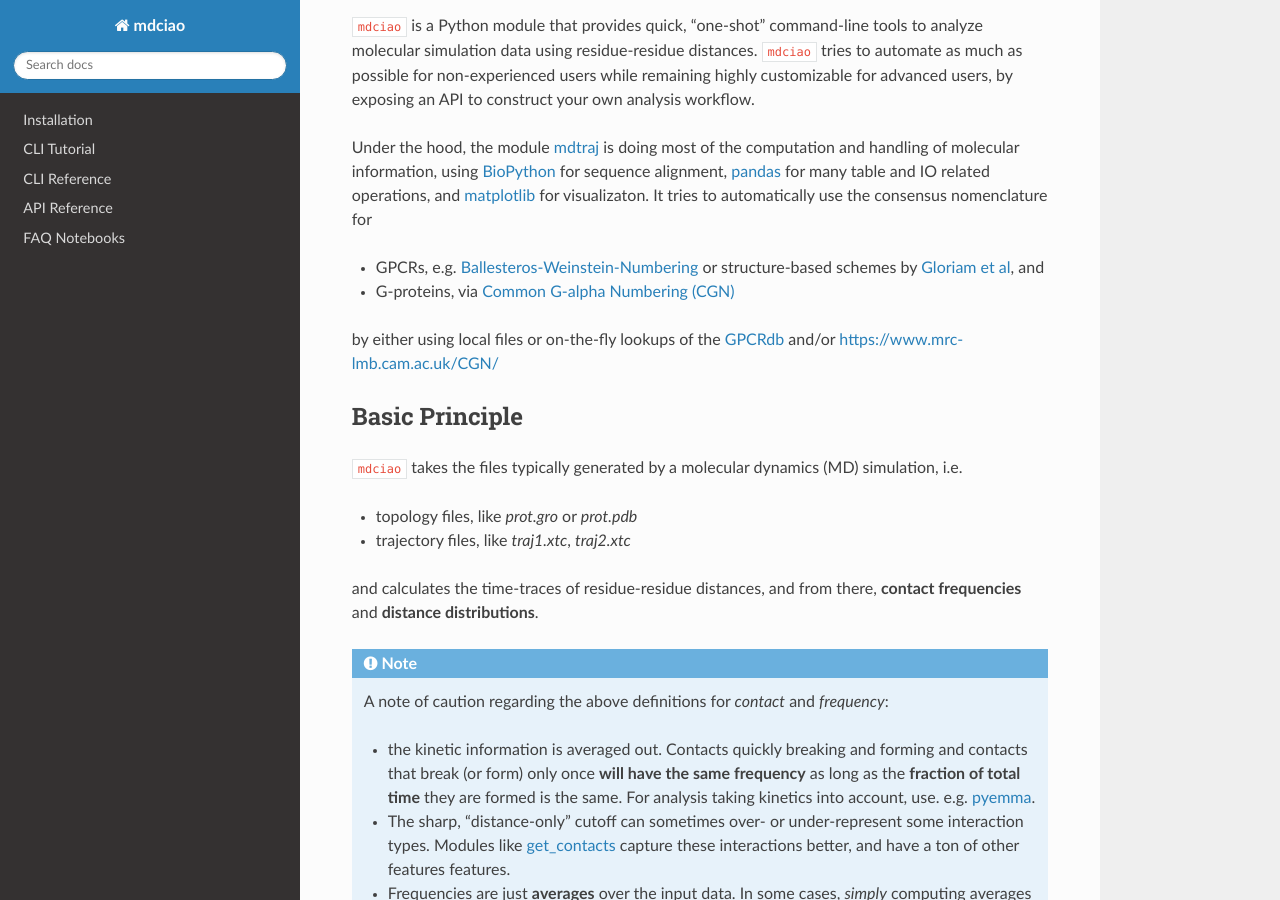
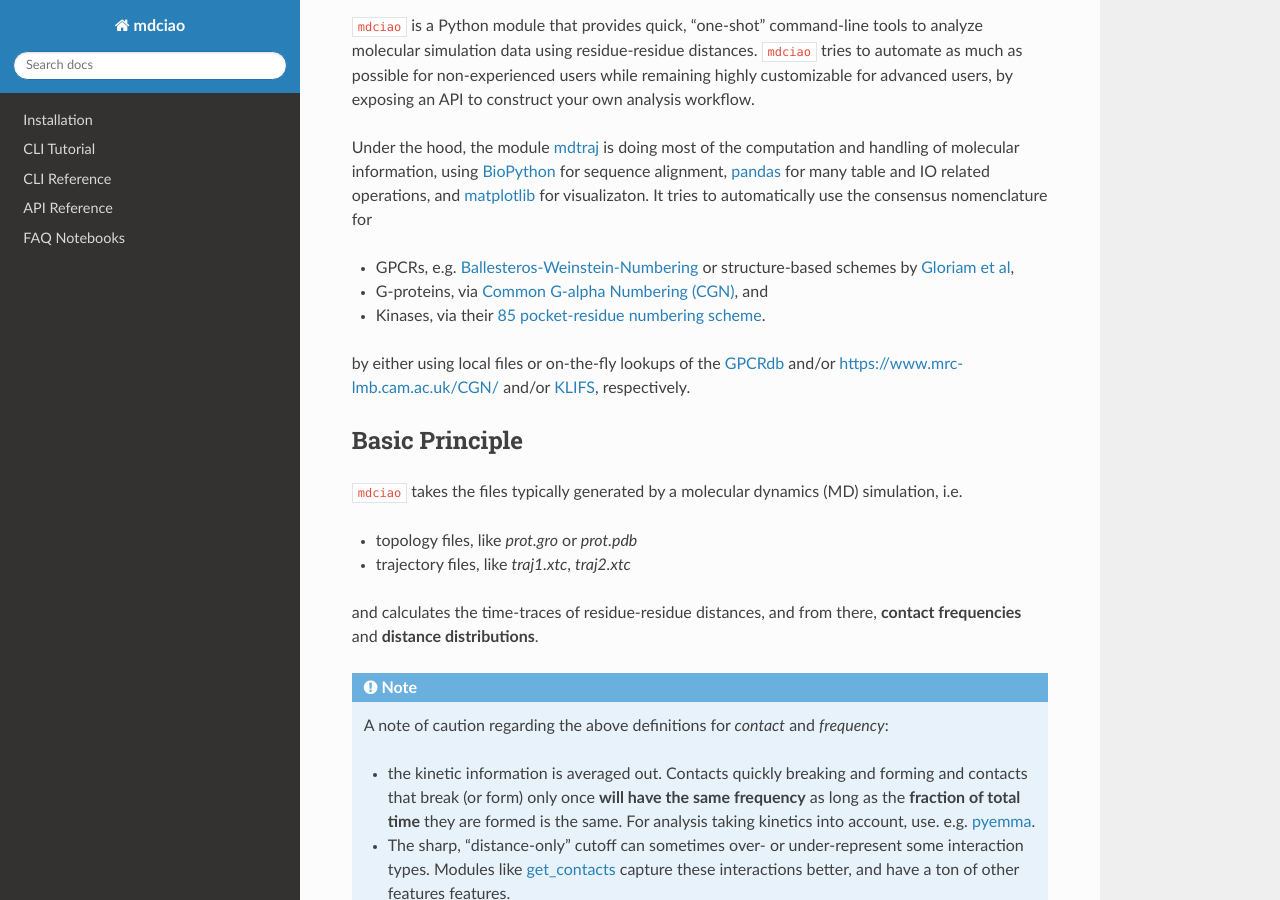
Before and after one commit to gph82/mdciao, a Sphinx documentation site: the page built from doc/index.rst, in a window 1280 px wide and 900 px high, scrolled down 1022 px. Built offline with Sphinx 7.4.7 and the Read the Docs theme 2.0.0, drawn with Linux system fonts in a browser that asks for light colours; pages that are not in the unit, such as notebooks, are missing from menus.

Commit message:
[index, README] added KLIFS on the menu

```diff
--- a/doc/index.rst
+++ b/doc/index.rst
@@ -22,11 +22,12 @@ mdciao: Analysis of Molecular Dynamics Simulations Using Residue Neighborhoods
 
 Under the hood, the module `mdtraj <https://mdtraj.org/>`_ is doing most of the computation and handling of molecular information, using `BioPython <https://biopython.org/>`_ for sequence alignment, `pandas <https://pandas.pydata.org/>`_ for many table and IO related operations, and `matplotlib <https://matplotlib.org>`_ for visualizaton. It tries to automatically use the consensus nomenclature for
 
-* GPCRs, e.g. `Ballesteros-Weinstein-Numbering <https://www.sciencedirect.com/science/article/pii/S1043947105800497>`_ or structure-based schemes by `Gloriam et al <https://doi.org/10.1016/j.tips.2014.11.001>`_, and
-* G-proteins, via `Common G-alpha Numbering (CGN) <https://www.mrc-lmb.cam.ac.uk/CGN/faq.html>`_
+* GPCRs, e.g. `Ballesteros-Weinstein-Numbering <https://www.sciencedirect.com/science/article/pii/S1043947105800497>`_ or structure-based schemes by `Gloriam et al <https://doi.org/10.1016/j.tips.2014.11.001>`_,
+* G-proteins, via `Common G-alpha Numbering (CGN) <https://www.mrc-lmb.cam.ac.uk/CGN/faq.html>`_, and
+* Kinases, via their `85 pocket-residue numbering scheme <https://doi.org/10.1021/JM400378W>`_.
 
 by either using local files or on-the-fly lookups of the `GPCRdb <https://gpcrdb.org/>`_
-and/or `<https://www.mrc-lmb.cam.ac.uk/CGN/>`_
+and/or `<https://www.mrc-lmb.cam.ac.uk/CGN/>`_ and/or `KLIFS <https://klifs.net/>`_, respectively.
 
 Basic Principle
 ---------------
```
Also changed, not shown: README.rst (+4 -3 lines).
